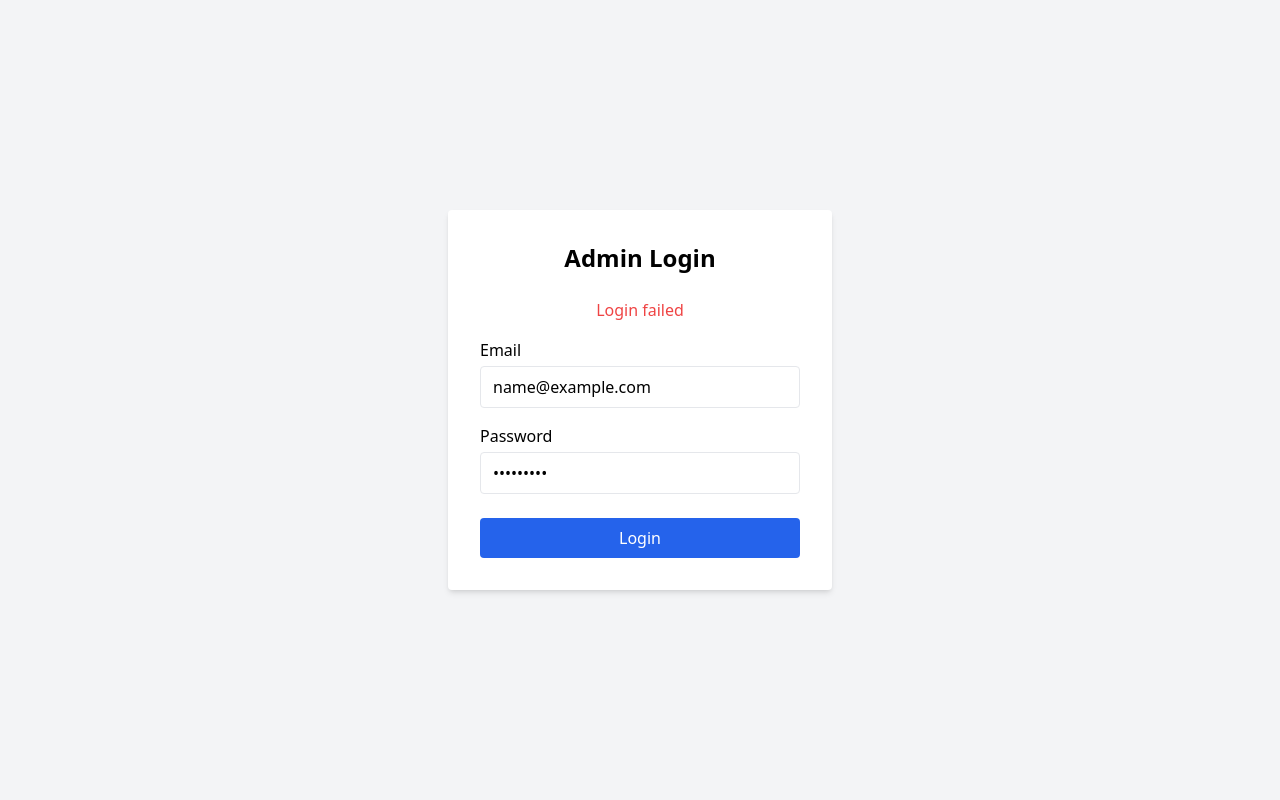
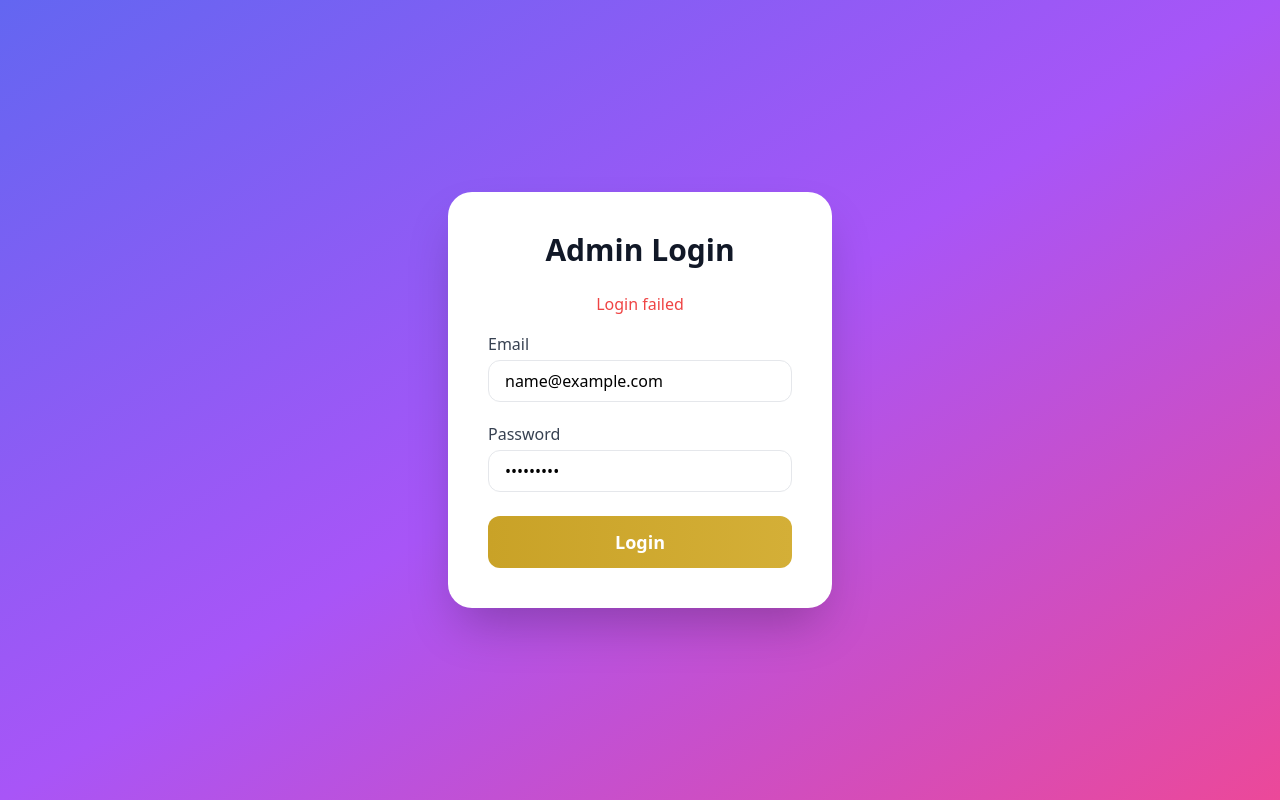
Before and after one commit to lakshmivenkateswara2356/onegramgoldfancy-main, a React (Create React App) app in the folder onegramgoldfancy-main/adminongramgold/: page /admin/login in a window 1280 px wide. Both pictures are taken after typing "name@example.com", "Sample123" into the empty fields and a click on the button "Login". Built offline with nearby package versions, Linux system fonts and the light colour scheme; no server answers.

Commit message:
updatesfrom frontend1.1.1.3.0

```diff
--- a/onegramgoldfancy-main/adminongramgold/src/Admin/Pages/Login.jsx
+++ b/onegramgoldfancy-main/adminongramgold/src/Admin/Pages/Login.jsx
@@ -7,74 +7,88 @@ const AdminLogin = () => {
   const [email, setEmail] = useState("");
   const [password, setPassword] = useState("");
   const [error, setError] = useState("");
+  const [loading, setLoading] = useState(false);
 
   const handleLogin = async (e) => {
     e.preventDefault();
+    setError("");
+    setLoading(true);
 
     try {
       const res = await axios.post(
         "https://onegramgoldfancy-main.onrender.com/api/auth/login",
-        { email, password }
+        { email, password },
+        { withCredentials: true }
       );
 
-      // ✅ Save token
-      localStorage.setItem("token", res.data.token);
+      const { token, user } = res.data;
 
-      // ✅ Redirect
+      // ✅ Only admin can login
+      if (user.role !== "admin") {
+        setError("You are not authorized as admin");
+        setLoading(false);
+        return;
+      }
+
+      // ✅ Save token & user
+      localStorage.setItem("token", token);
+      localStorage.setItem("user", JSON.stringify(user));
+
       navigate("/admin/dashboard");
     } catch (err) {
       console.error(err);
       setError(err.response?.data?.message || "Login failed");
+    } finally {
+      setLoading(false);
     }
   };
 
   return (
-    <div className="flex items-center justify-center min-h-screen bg-gray-100">
+    <div className="min-h-screen flex items-center justify-center bg-gradient-to-br from-indigo-500 via-purple-500 to-pink-500 px-4">
       <form
         onSubmit={handleLogin}
-        className="bg-white p-8 rounded shadow-md w-full max-w-sm"
+        className="bg-white rounded-3xl shadow-2xl max-w-sm w-full p-8 md:p-10 animate-[fadeIn_0.6s_ease-out]"
       >
-        <h2 className="text-2xl font-bold mb-6 text-center">Admin Login</h2>
+        <h2 className="text-3xl font-bold mb-6 text-center text-gray-900">
+          Admin Login
+        </h2>
 
         {error && (
-          <p className="text-red-500 mb-4 text-center">{error}</p>
+          <p className="text-red-500 mb-4 text-center font-medium">{error}</p>
         )}
 
-        <div className="mb-4">
-  <label htmlFor="admin-email" className="block mb-1 font-medium">
-    Email
-  </label>
+        <div className="mb-5">
+          <label className="block mb-1 font-medium text-gray-700">Email</label>
           <input
-    id="admin-email"
-    name="email"
             type="email"
             value={email}
             onChange={(e) => setEmail(e.target.value)}
-    className="w-full border px-3 py-2 rounded"
+            placeholder="admin@example.com"
+            className="w-full border px-4 py-2 rounded-xl focus:outline-none focus:ring-2 focus:ring-[#D4AF37] transition"
             required
           />
         </div>
 
         <div className="mb-6">
-  <label htmlFor="admin-password" className="block mb-1 font-medium">
-    Password
-  </label>
+          <label className="block mb-1 font-medium text-gray-700">Password</label>
           <input
-    id="admin-password"
-    name="password"
             type="password"
             value={password}
             onChange={(e) => setPassword(e.target.value)}
-    className="w-full border px-3 py-2 rounded"
+            placeholder="Enter your password"
+            className="w-full border px-4 py-2 rounded-xl focus:outline-none focus:ring-2 focus:ring-[#D4AF37] transition"
             required
           />
         </div>
 
         <button
           type="submit"
-          className="w-full bg-blue-600 text-white py-2 rounded hover:bg-blue-700"
+          disabled={loading}
+          className={`w-full py-3 rounded-xl text-white font-semibold text-lg transition
+            ${loading ? "bg-gray-400 cursor-not-allowed" : "bg-gradient-to-r from-[#C9A227] to-[#D4AF37] hover:opacity-90"}
+          `}
         >
-          Login
+          {loading ? "Logging in..." : "Login"}
         </button>
       </form>
     </div>
```
Also changed, not shown: 1 other file (tests, documents, lock files or other folders). Lines whose indentation alone changed are shown as unchanged.
